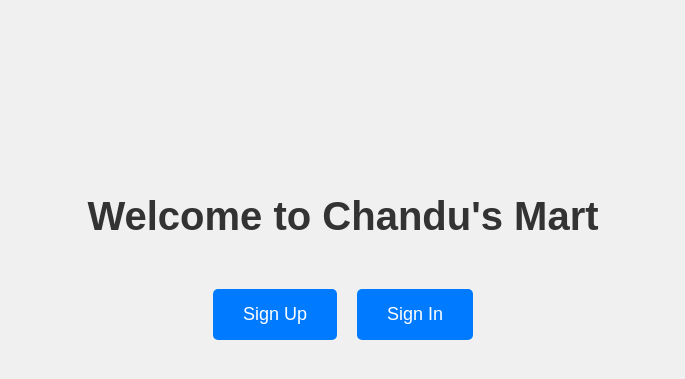
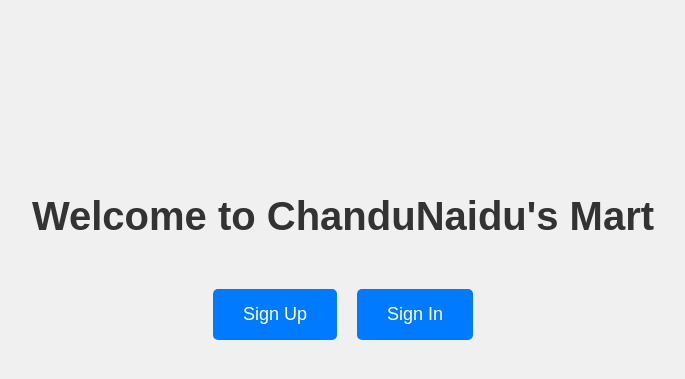
Before and after one commit to vg1088/masters_prject_chandu_fuldev, a Django app: template shoppingweb/shopping/templates/home.html in a window 1280 px wide. Shown: the part 141-520 px from the top of the page, without its empty margins (297-982 px from the left). Run offline with Django 4.2, Linux system fonts and the light colour scheme; the template is opened without the code that fills it, so the values that code supplies are empty.

Commit message:
Small change in home page

```diff
--- a/shoppingweb/shopping/templates/home.html
+++ b/shoppingweb/shopping/templates/home.html
@@ -44,7 +44,7 @@
     </style>
 </head>
 <body>
-    <h1>Welcome to Chandu's Mart</h1>
+    <h1>Welcome to ChanduNaidu's Mart</h1>
     <div class="buttons">
         <button onclick="location.href='{% url 'signup' %}';">Sign Up</button>
         <button onclick="location.href='{% url 'signin' %}';">Sign In</button>
```
Also changed, not shown: shoppingweb/db.sqlite3.
